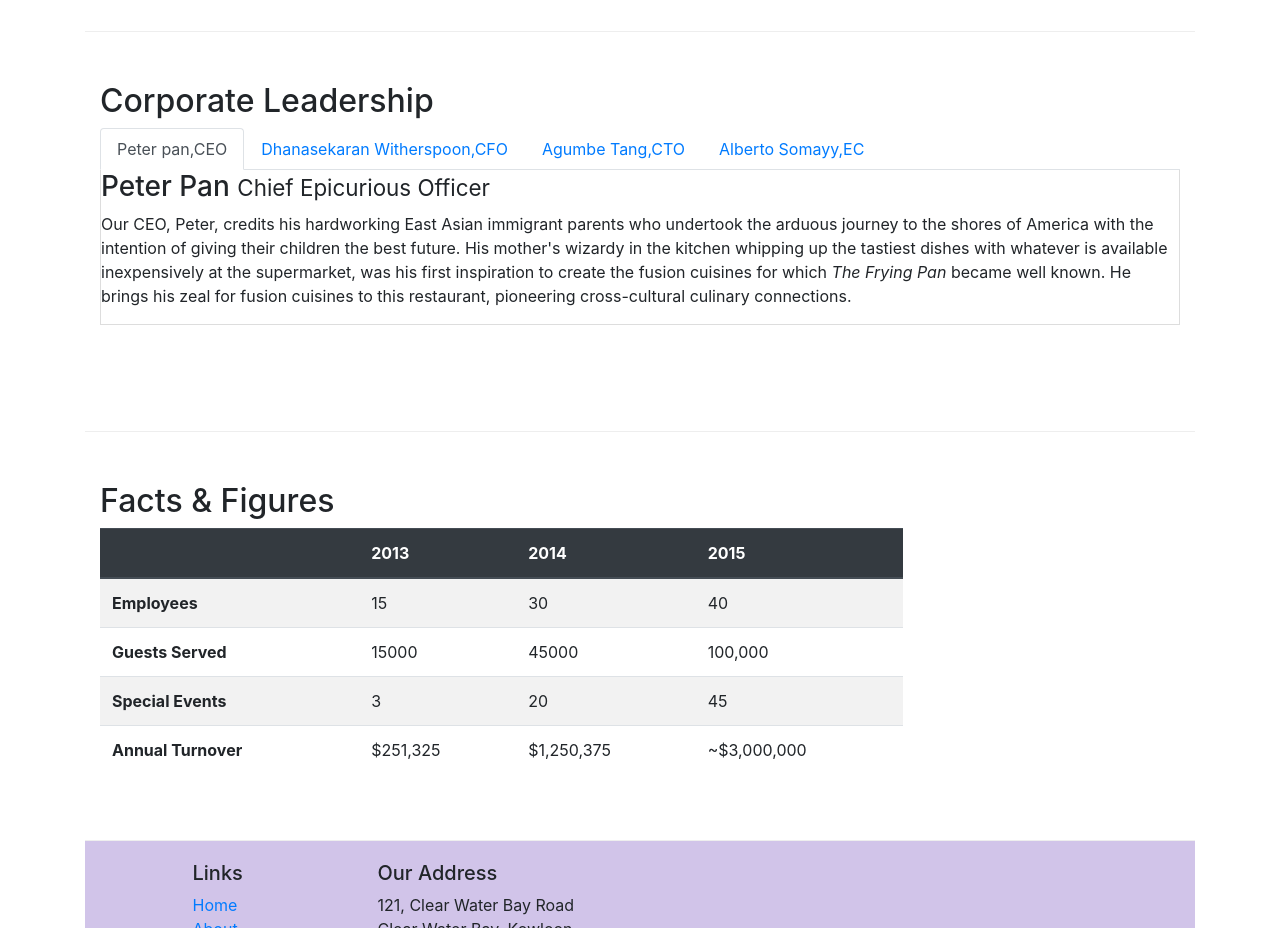
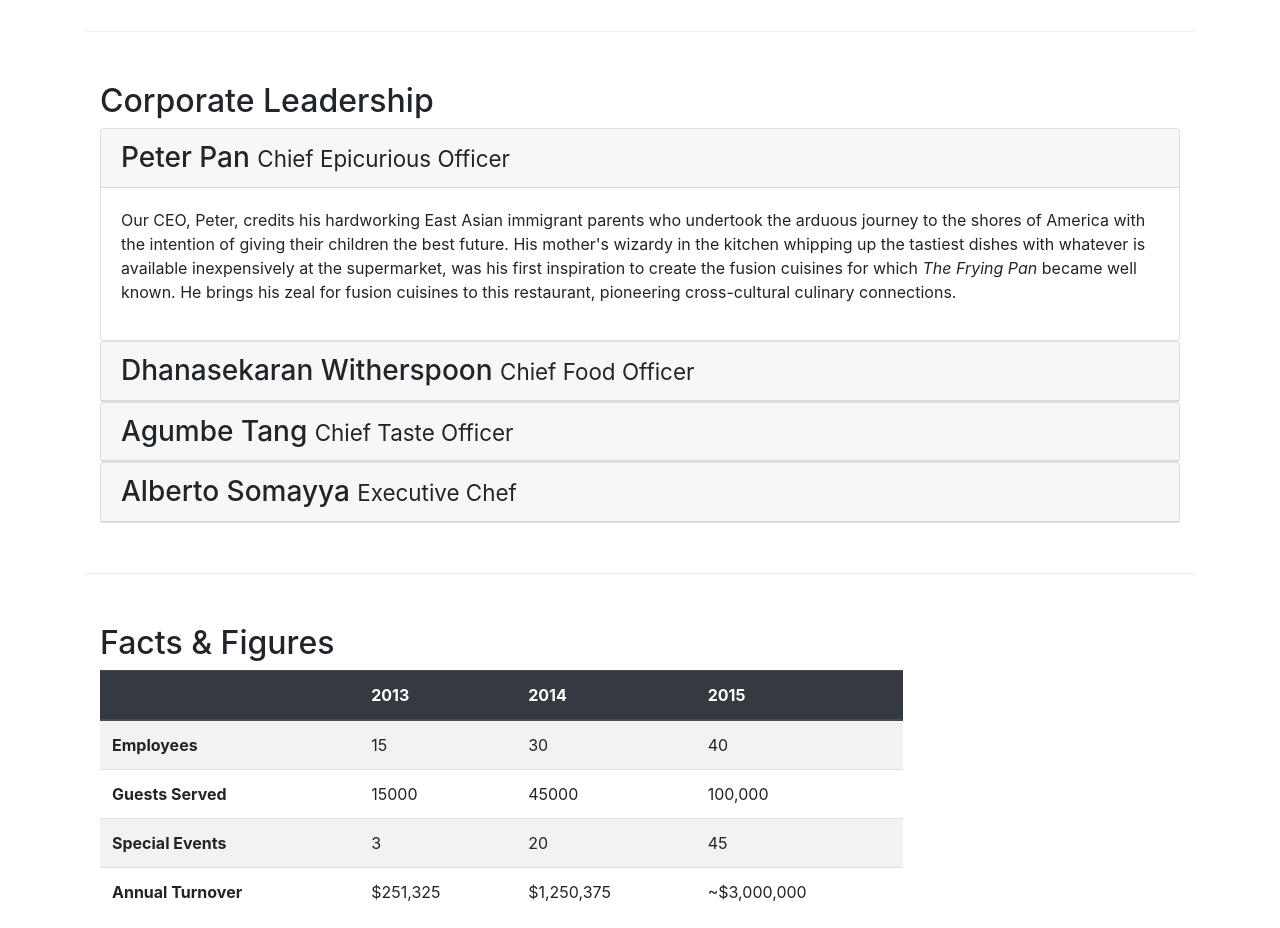
Before and after one commit to anirudhdoda/bootstrap, a website: page aboutus.html in a window 1280 px wide. Shown: the part 960-1888 px from the top of the page. Drawn offline with nearby package versions, Linux system fonts and the light colour scheme.

Commit message:
accordian

```diff
--- a/aboutus.html
+++ b/aboutus.html
@@ -100,35 +100,63 @@
         <div class="row row-content">
             <div class="col-12 col-sm">
                 <h2>Corporate Leadership</h2>
-                <ul class="nav nav-tabs">
-                    <li class="nav-item">
-                        <a class="nav-link active" href="#peter" role="tab" data-toggle="tab">Peter pan,CEO</a>
-                    </li>
-                    <li class="nav-item">
-                        <a class="nav-link" href="#danny" role="tab" data-toggle="tab">Dhanasekaran Witherspoon,CFO</a>
-                    </li>
-                    <li class="nav-item">
-                        <a class="nav-link" href="#agumbe" role="tab" data-toggle="tab">Agumbe Tang,CTO</a>
-                    </li>
-                    <li class="nav-item">
-                        <a class="nav-link " href="#alberto" role="tab" data-toggle="tab">Alberto Somayy,EC</a>
-                    </li>
-                </ul>
-                <div class="tab-content">
-                    <div role="tabpanel" class="tab-pane fade show active" id="peter">
-                <h3>Peter Pan <small>Chief Epicurious Officer</small></h3>
-                <p class="d-none d-sm-block">Our CEO, Peter, credits his hardworking East Asian immigrant parents who undertook the arduous journey to the shores of America with the intention of giving their children the best future. His mother's wizardy in the kitchen whipping up the tastiest dishes with whatever is available inexpensively at the supermarket, was his first inspiration to create the fusion cuisines for which <em>The Frying Pan</em> became well known. He brings his zeal for fusion cuisines to this restaurant, pioneering cross-cultural culinary connections.</p></div>
-                <div role="tabpanel" class="tab-pane fade" id="danny">
-                <h3>Dhanasekaran Witherspoon <small>Chief Food Officer</small></h3>
-
-
-                <p class="d-none d-sm-block">Our CFO, Danny, as he is affectionately referred to by his colleagues, comes from a long established family tradition in farming and produce. His experiences growing up on a farm in the Australian outback gave him great appreciation for varieties of food sources. As he puts it in his own words, <em>Everything that runs, wins, and everything that stays, pays!</em></p></div>
-                 <div role="tabpanel" class="tab-pane fade" id="agumbe">
-                <h3>Agumbe Tang <small>Chief Taste Officer</small></h3>
-                <p class="d-none d-sm-block">Blessed with the most discerning gustatory sense, Agumbe, our CTO, personally ensures that every dish that we serve meets his exacting tastes. Our chefs dread the tongue lashing that ensues if their dish does not meet his exacting standards. He lives by his motto, <em>You click only if you survive my lick.</em></p></div>
-                 <div role="tabpanel" class="tab-pane fade" id="alberto">
-                <h3>Alberto Somayya <small>Executive Chef</small></h3>
-                <p class="d-none d-sm-block">Award winning three-star Michelin chef with wide International experience having worked closely with whos-who in the culinary world, he specializes in creating mouthwatering Indo-Italian fusion experiences. He says, <em>Put together the cuisines from the two craziest cultures, and you get a winning hit! Amma Mia!</em></p></div>
+                <div id="accordion">
+                <div class="card">
+                        <div class="card-header" role="tab" id="peterhead">
+                        <h3 class="mb-0">
+                            <a data-toggle="collapse" data-target="#peter">
+                            Peter Pan <small>Chief Epicurious Officer</small>
+                            </a>
+                        </h3>
+                        </div>
+                        <div class="collapse show" id="peter" data-parent="#accordion">
+                            <div class="card-body">
+                                <p class="d-none d-sm-block">Our CEO, Peter, credits his hardworking East Asian immigrant parents who undertook the arduous journey to the shores of America with the intention of giving their children the best future. His mother's wizardy in the kitchen whipping up the tastiest dishes with whatever is available inexpensively at the supermarket, was his first inspiration to create the fusion cuisines for which <em>The Frying Pan</em> became well known. He brings his zeal for fusion cuisines to this restaurant, pioneering cross-cultural culinary connections.</p>
+                            </div>
+                        </div>
+                    </div>
+                     <div class="card">
+                            <div class="card-header" role="tab" id="dannyhead">
+                            <h3 class="mb-0">
+                                <a data-toggle="collapse" data-target="#danny">
+                                Dhanasekaran Witherspoon <small>Chief Food Officer</small>
+                                </a>
+                            </h3>
+                        </div>
+                        <div class="collapse" id="danny" data-parent="#accordion">
+                            <div class="card-body">
+                                <p class="d-none d-sm-block">Our CFO, Danny, as he is affectionately referred to by his colleagues, comes from a long established family tradition in farming and produce. His experiences growing up on a farm in the Australian outback gave him great appreciation for varieties of food sources. As he puts it in his own words, <em>Everything that runs, wins, and everything that stays, pays!</em></p>
+                            </div>
+                        </div>
+                    </div>
+                    <div class="card">
+                            <div class="card-header" role="tab" id="agumbehead">
+                            <h3 class="mb-0">
+                                <a data-toggle="collapse" data-target="#agumbe">
+                                Agumbe Tang <small>Chief Taste Officer</small>
+                                </a>
+                            </h3>
+                        </div>
+                        <div class="collapse" id="agumbe" data-parent="#accordion">
+                            <div class="card-body">
+                                <p class="d-none d-sm-block">Blessed with the most discerning gustatory sense, Agumbe, our CTO, personally ensures that every dish that we serve meets his exacting tastes. Our chefs dread the tongue lashing that ensues if their dish does not meet his exacting standards. He lives by his motto, <em>You click only if you survive my lick.</em></p>
+                            </div>
+                        </div>
+                    </div>
+                <div class="card">
+                            <div class="card-header" role="tab" id="albertohead">
+                            <h3 class="mb-0">
+                                <a data-toggle="collapse" data-target="#alberto">
+                                Alberto Somayya <small>Executive Chef</small>
+                                </a>
+                            </h3>
+                        </div>
+                        <div class="collapse" id="alberto" data-parent="#accordion">
+                            <div class="card-body">
+                                <p class="d-none d-sm-block">Award winning three-star Michelin chef with wide International experience having worked closely with whos-who in the culinary world, he specializes in creating mouthwatering Indo-Italian fusion experiences. He says, <em>Put together the cuisines from the two craziest cultures, and you get a winning hit! Amma Mia!</em></p>
+                            </div>
+                        </div>
+                    </div>
                 </div>
             </div>
        </div>
```
Also changed, not shown: index.html (+1 -1 lines).
